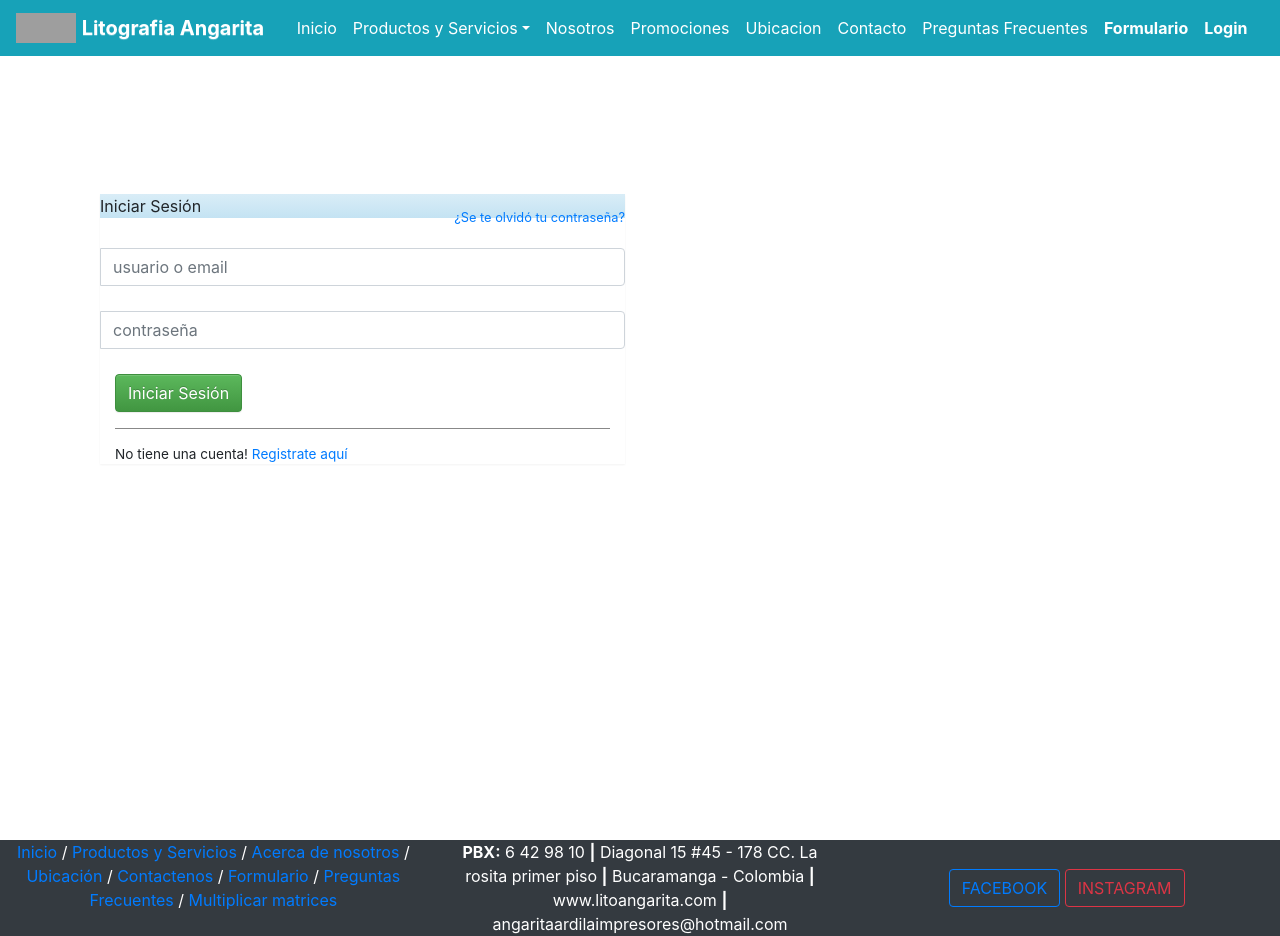
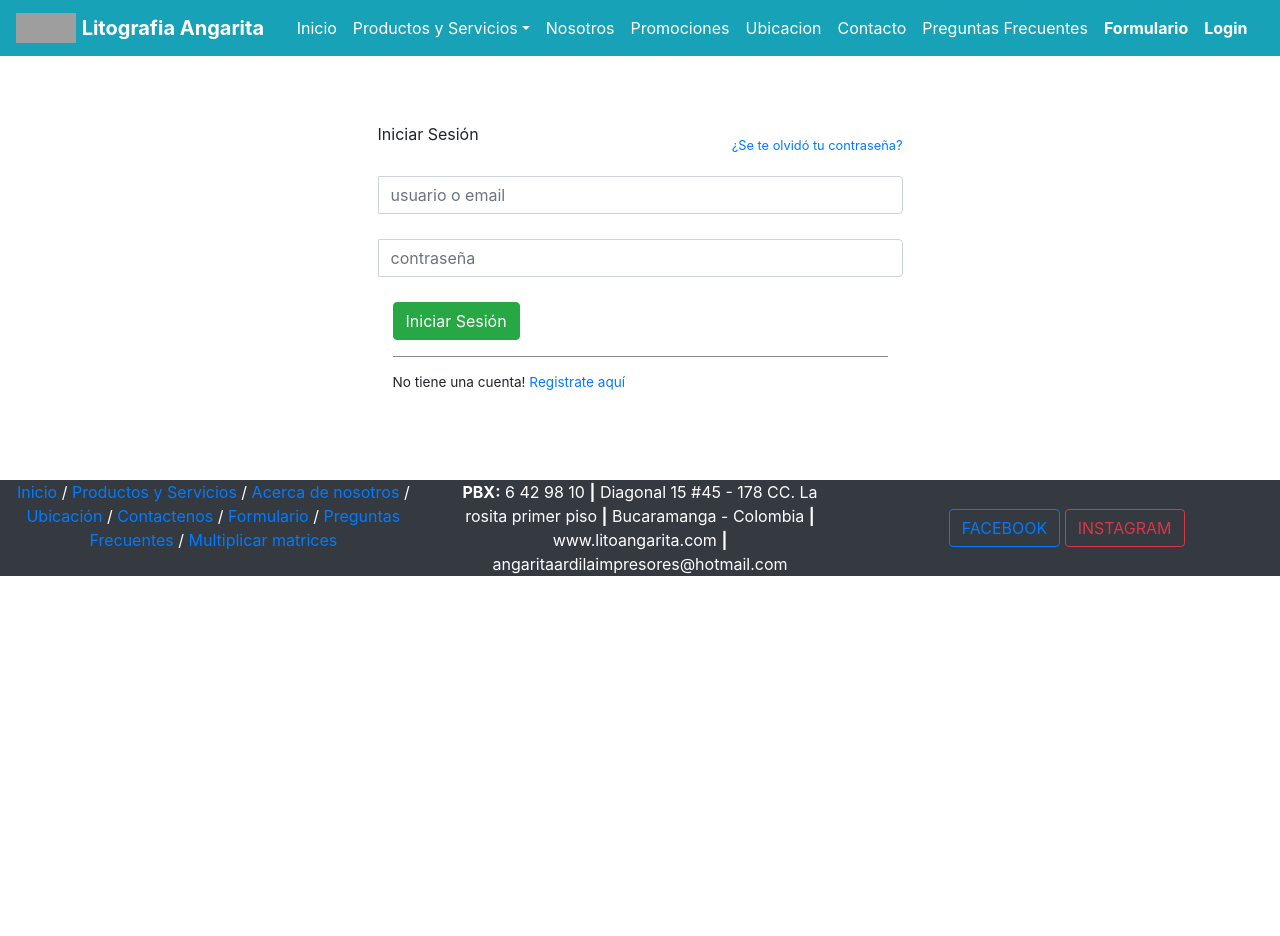
Before and after one commit to karkariam/20192B106, a PHP site: page /CodigoLitografia/templates/sesion.php in a window 1280 px wide. After the commit the page ends 576 px from the top, so only its background shows below. Run offline with PHP 8.4, Linux system fonts and the light colour scheme; some libraries are stand-ins or nearby versions; grey boxes are pictures that could not be loaded.

Commit message:
Alineacion de inicio de session
Los demas archivos no se modificaron

```diff
--- a/CodigoLitografia/includes/footerIndex.php
+++ b/CodigoLitografia/includes/footerIndex.php
@@ -1,4 +1,4 @@
-    <footer>
+     <footer>
         <div class="container-fluid bg-dark text-white">
             <div class="row">
                 <!-- enlaces -->
--- a/CodigoLitografia/templates/preguntas.php
+++ b/CodigoLitografia/templates/preguntas.php
@@ -55,4 +55,4 @@
 
 </div>
 
-<?php include("../includes/footer.php");        ?>
+<?php include("../includes/footer.php");?>
--- a/CodigoLitografia/templates/sesion.php
+++ b/CodigoLitografia/templates/sesion.php
@@ -1,18 +1,7 @@
 <?php include('../includes/header.php'); ?>
-<br><br><br><br><br><br>
-<html>
-	<head>
-		<meta charset="UTF-8">
-    	<meta name="viewport" content="width=device-width, initial-scale=1, shrink-to-fit=no">
-		<link rel="stylesheet" href="CodigoLitografia/css/bootstrap.min.css" >
-		<link rel="stylesheet" href="CodigoLitografia/css/bootstrap-theme.min.css" >
-		<script src="CodigoLitografia/js/bootstrap.min.js" ></script>
+<br><br><br>
 
-	</head>
-
-	<body>
-
-		<div class="container">
+<div class="container d-flex justify-content-center">
 	<div id="loginbox" style="margin-top:50px;" class="mainbox col-md-6 col-md-offset-3 col-sm-8 col-sm-offset-2">
 		<div class="panel panel-info" >
 			<div class="panel-heading">
@@ -54,7 +43,6 @@
 		</div>
 	</div>
 </div>
-				</body>
-</html>	<br><br><br><br><br><br><br><br><br><br><br><br><br><br><br>
+<br><br><br>
 
 <?php include("../includes/footer.php"); ?>
```
Lines whose indentation alone changed are shown as unchanged.
